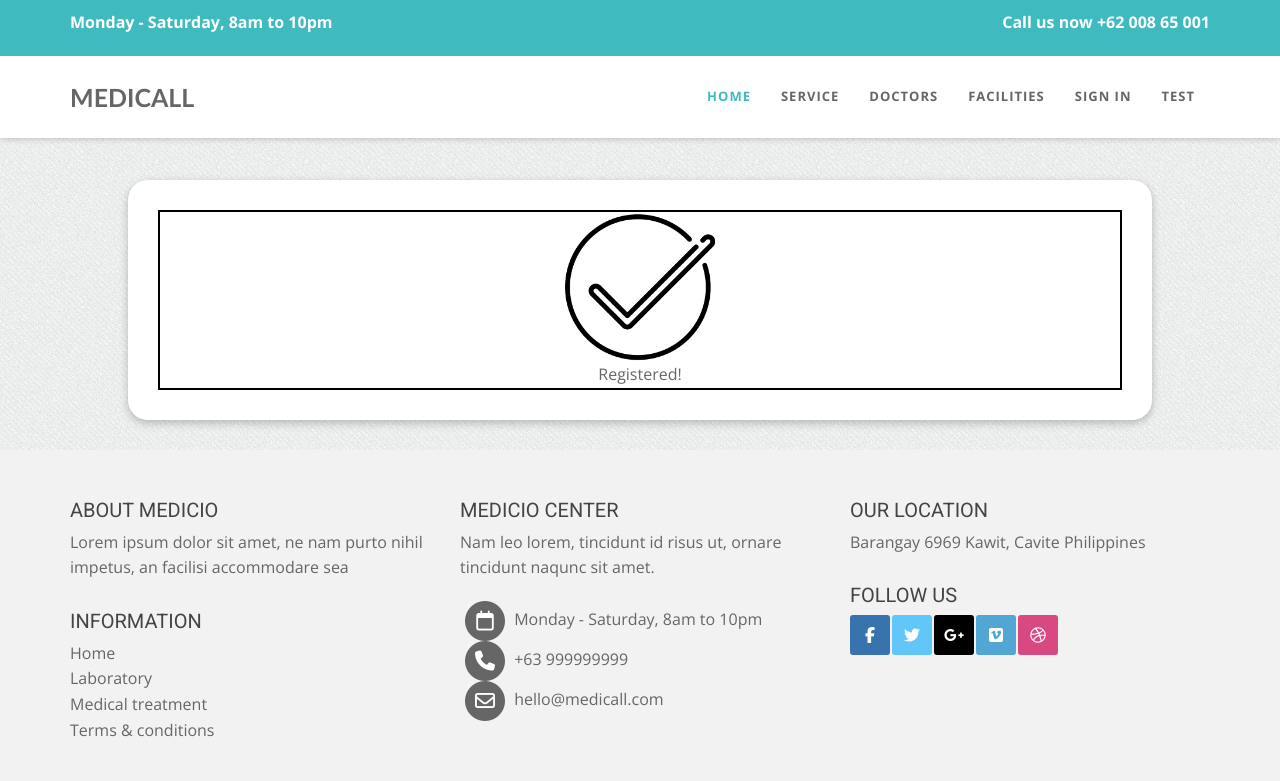
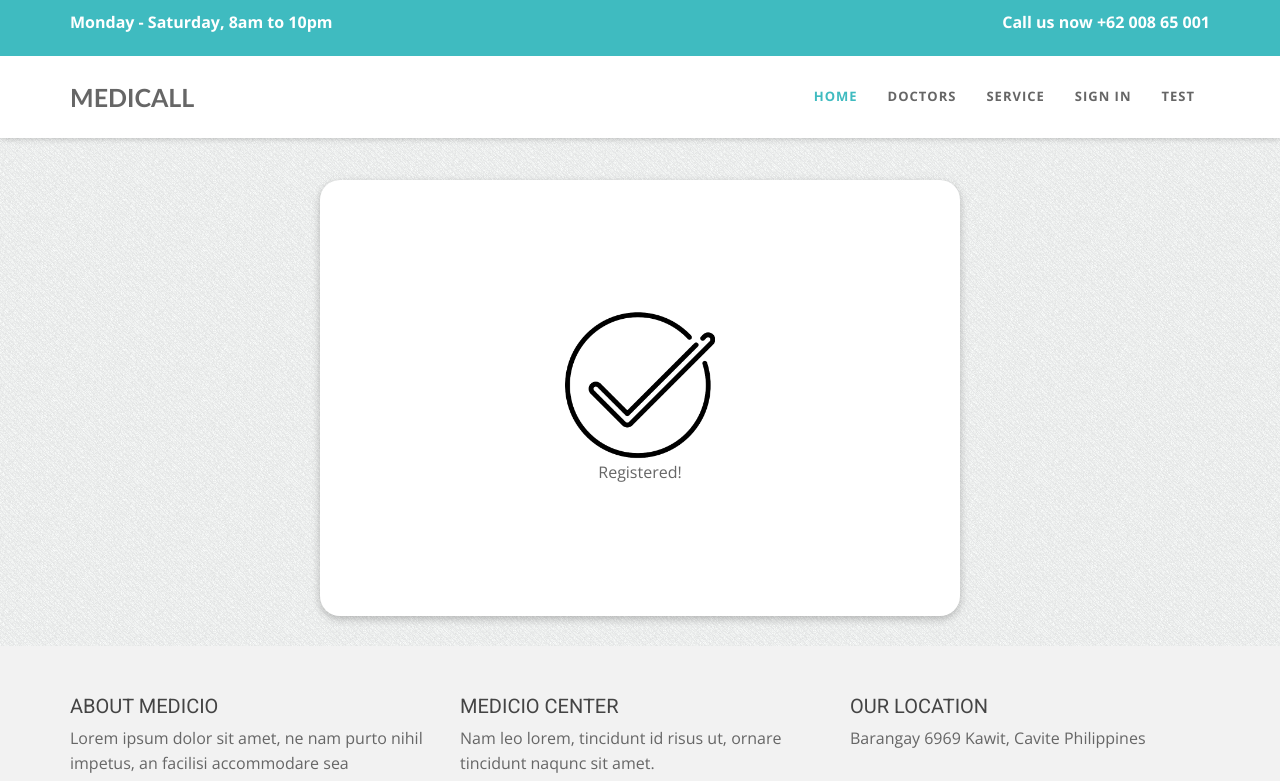
Before and after one commit to DamnitsAlvin/HealthLab, a React (Create React App) app in the folder front/: page /success in a window 1280 px wide. Shown: the top 781 px of the page. Built offline with nearby package versions, Linux system fonts and the light colour scheme.

Commit message:
yeye boy ter

```diff
--- a/front/src/App.js
+++ b/front/src/App.js
@@ -69,9 +69,8 @@ function App() {
                       <div className="collapse navbar-collapse navbar-right navbar-main-collapse">
                         <ul className="nav navbar-nav">
                           <li className="active top"><Link to="/">Home</Link></li>
-                          <li className="top"><Link to="/#service">Service</Link></li>
-                          <li className="top"><Link to="/#doctor">Doctors</Link></li>
-                          <li className="top"><Link to="/#facilities">Facilities</Link></li>
+                          <li className="top"><Link to="/#service">Doctors</Link></li>
+                          <li className="top"><Link to="/#doctor">Service</Link></li>
                           {userInfo ? (
                             <li className="dropdown top">
                             <Link to="/" className="dropdown-toggle" data-toggle="dropdown"><span className="badge custom-badge red pull-right"></span>Welcome {userInfo.data[0]} <b className="caret"></b></Link>
--- a/front/src/components/facilities.js
+++ b/front/src/components/facilities.js
@@ -8,7 +8,7 @@ export default function Facilities(){
 				<div className="col-lg-8 col-lg-offset-2">
 					<div className="wow fadeInDown" data-wow-delay="0.1s">
 						<div className="section-heading text-center">
-							<h2 className="h-bold">Top Specialties</h2>
+							<h2 className="h-bold">Top Services</h2>
 							<p>Ea melius ceteros oportere quo, pri habeo viderer facilisi ei</p>
 						</div>
 					</div>
@@ -16,10 +16,8 @@ export default function Facilities(){
 				</div>
 			</div>
 		</div>
-
         <div class="category">
         <div>
-
           <div class="card-container">
             <div class="card">
               <div class="card-image">
--- a/front/src/index.css
+++ b/front/src/index.css
@@ -33,11 +33,11 @@ body{
 .centerContainer{
   margin-top: 18rem;
   height: auto;
-  width: 80%;
+  width: 50%;
   padding: 30px;
   background-color: white;
   position:relative;
-  left: 10%;
+  left: 25%;
   box-shadow: rgba(0, 0, 0, 0.24) 0px 3px 8px;
   margin-bottom: 30px;
   border-radius: 20px;
@@ -120,8 +120,9 @@ body{
 }
 
 .success{
+  padding: 50px;
   text-align: center;
-  border: 2px solid black;
+  margin: 50px;
   display:flex;
   flex-direction: column;
   justify-content: center;
@@ -176,7 +177,6 @@ padding-top:50px;
 /* Category design */
 .category{
   background-color: white;
-
   margin: 0 auto;
   padding: 5rem 4.375rem 2.5rem;
 }
```
